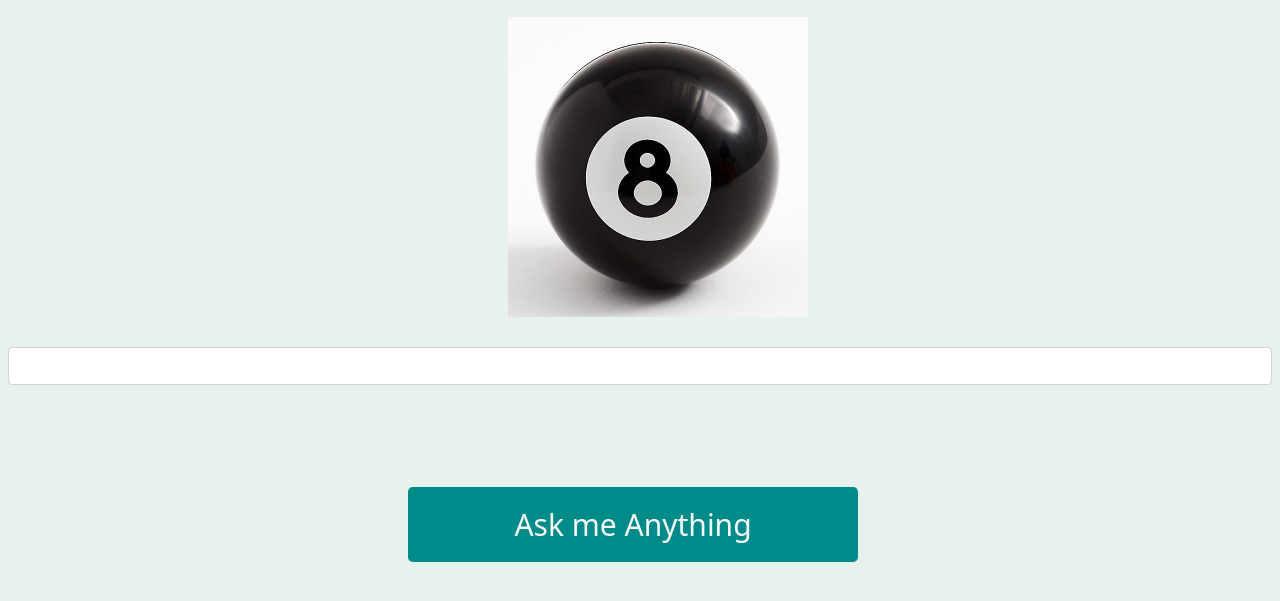
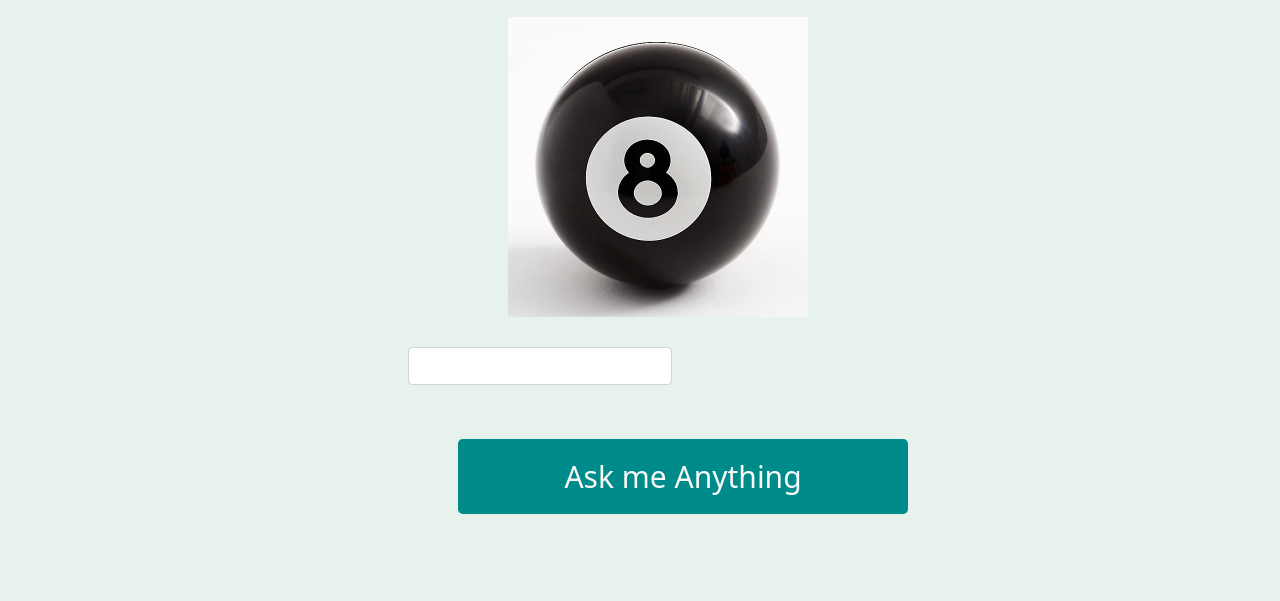
Before and after one commit to meriproject/magic8ball, a plain HTML site: page index.html in a window 1280 px wide. Shown: the part 77-678 px from the top of the page. Drawn offline with nearby package versions, Linux system fonts and the light colour scheme.

Commit message:
first phase

```diff
--- a/CSS/style.css
+++ b/CSS/style.css
@@ -9,7 +9,7 @@
 
 }
 
-#question {
+#questionbtn {
 
   font-size: 30px;
 
@@ -21,8 +21,8 @@
   width: 80%;
   max-width: 15em;
   margin-top: 1em;
-  margin-right: 300px;
-  margin-left: 400px;
+  margin-right:300px;
+  margin-left: 450px;
 }
 h1 {
      font-weight: 200;
@@ -32,3 +32,7 @@ h1 {
      margin-left: 500px;
      font-weight: bold;
     }
+#answer {
+    margin-right: 600px;
+    margin-left: 400px;
+}
--- a/JS/main.js
+++ b/JS/main.js
@@ -1,6 +1,6 @@
 
 const imgball=document.getElementById('ballimg');
-const btnask=document.getElementById('question');
+const btnask=document.getElementById('questionbtn');
 let answer = document.getElementById('answer')
 btnask.addEventListener('click', () => {
   let question= prompt("Ask me what you want to know");
--- a/index.html
+++ b/index.html
@@ -24,8 +24,8 @@
     <input id="answer" type="text" class="form-control" >
 
   </div>
-   <br><br><br>
-      <button id="question" type="button" class="btn btn-primary btn-lg" >Ask me Anything</button>
+   <br>
+      <button id="questionbtn" type="button" class="btn btn-primary btn-lg" >Ask me Anything</button>
 
 </body>
 
```
